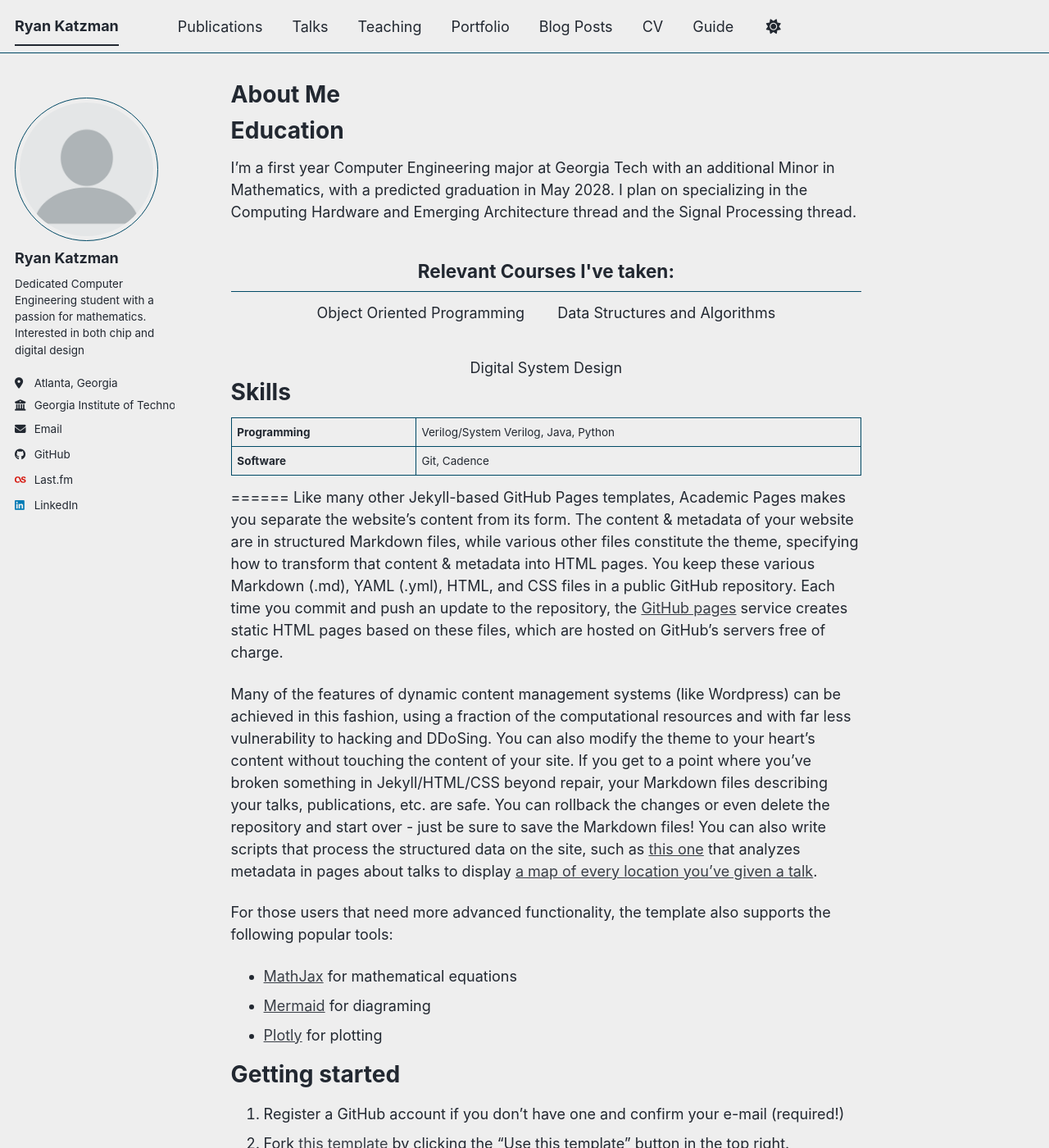
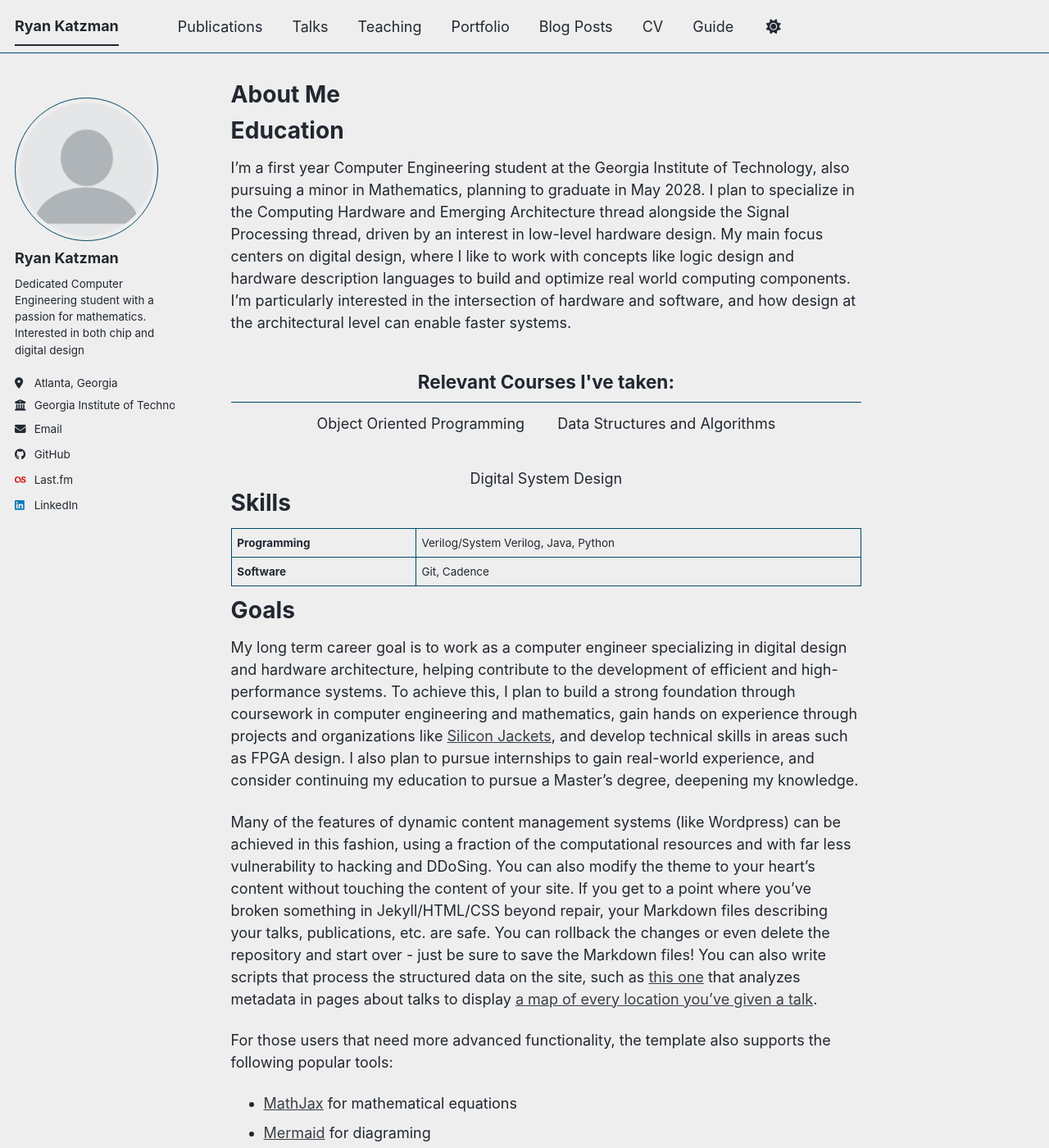
Before and after one commit to ryankatzman/ryankatzman.github.io, a Jekyll site: the page built from _pages/about.md, in a window 1280 px wide and 1400 px high. Shown: the whole window at 82% size. Built offline with Jekyll 4.4.1, drawn with Linux system fonts in a browser that asks for light colours; a script bundle is joined from its source files by our own code; library files that are not in the unit come from our copies.

Commit message:
Update about.md

```diff
--- a/_pages/about.md
+++ b/_pages/about.md
@@ -9,7 +9,7 @@
 
 # Education
 
-I'm a first year Computer Engineering major at Georgia Tech with an additional Minor in Mathematics, with a predicted graduation in May 2028. I plan on specializing in the Computing Hardware and Emerging Architecture thread and the Signal Processing thread.
+I'm a first year Computer Engineering student at the Georgia Institute of Technology, also pursuing a minor in Mathematics, planning to graduate in May 2028. I plan to specialize in the Computing Hardware and Emerging Architecture thread alongside the Signal Processing thread, driven by an interest in low-level hardware design. My main focus centers on digital design, where I like to work with concepts like logic design and hardware description languages to build and optimize real world computing components. I'm particularly interested in the intersection of hardware and software, and how design at the architectural level can enable faster systems.
 
 <h2 style="text-align: center;">Relevant Courses I've taken:</h2>
 
@@ -19,13 +19,15 @@
   <span>Digital System Design</span>
 </div>
 
+
 # Skills
 
 | **Programming** | Verilog/System Verilog, Java, Python |
 | **Software** | Git, Cadence |
 
-======
-Like many other Jekyll-based GitHub Pages templates, Academic Pages makes you separate the website's content from its form. The content & metadata of your website are in structured Markdown files, while various other files constitute the theme, specifying how to transform that content & metadata into HTML pages. You keep these various Markdown (.md), YAML (.yml), HTML, and CSS files in a public GitHub repository. Each time you commit and push an update to the repository, the [GitHub pages](https://pages.github.com/) service creates static HTML pages based on these files, which are hosted on GitHub's servers free of charge.
+# Goals
+
+My long term career goal is to work as a computer engineer specializing in digital design and hardware architecture, helping contribute to the development of efficient and high-performance systems. To achieve this, I plan to build a strong foundation through coursework in computer engineering and mathematics, gain hands on experience through projects and organizations like [Silicon Jackets](https://siliconjackets.gt/), and develop technical skills in areas such as FPGA design. I also plan to pursue internships to gain real-world experience, and consider continuing my education to pursue a Master's degree, deepening my knowledge.
 
 Many of the features of dynamic content management systems (like Wordpress) can be achieved in this fashion, using a fraction of the computational resources and with far less vulnerability to hacking and DDoSing. You can also modify the theme to your heart's content without touching the content of your site. If you get to a point where you've broken something in Jekyll/HTML/CSS beyond repair, your Markdown files describing your talks, publications, etc. are safe. You can rollback the changes or even delete the repository and start over - just be sure to save the Markdown files! You can also write scripts that process the structured data on the site, such as [this one](https://github.com/academicpages/academicpages.github.io/blob/master/talkmap.ipynb) that analyzes metadata in pages about talks to display [a map of every location you've given a talk](https://academicpages.github.io/talkmap.html).
 
```
